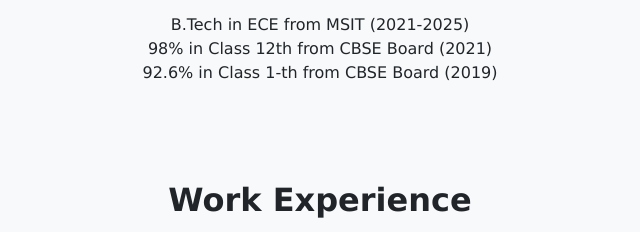
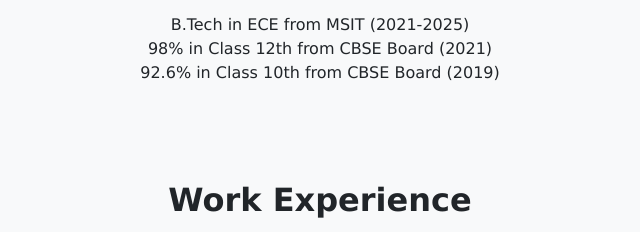
Before and after one commit to aumvashisht/Capstone_Project_2, a plain HTML site: page index.html in a window 1280 px wide. Shown: the part 701-933 px from the top of the page, 35-675 px from the left. Drawn offline with nearby package versions, Linux system fonts and the light colour scheme.

Commit message:
Update index.html

```diff
--- a/index.html
+++ b/index.html
@@ -75,7 +75,7 @@
                         <ul class="px-0">
                             <li >B.Tech in ECE from MSIT (2021-2025)</li>
                             <li>98% in Class 12th from CBSE Board (2021)</li>
-                            <li>92.6% in Class 1-th from CBSE Board (2019)</li>
+                            <li>92.6% in Class 10th from CBSE Board (2019)</li>
                         </ul>
                     </p>
                 </div>
```
